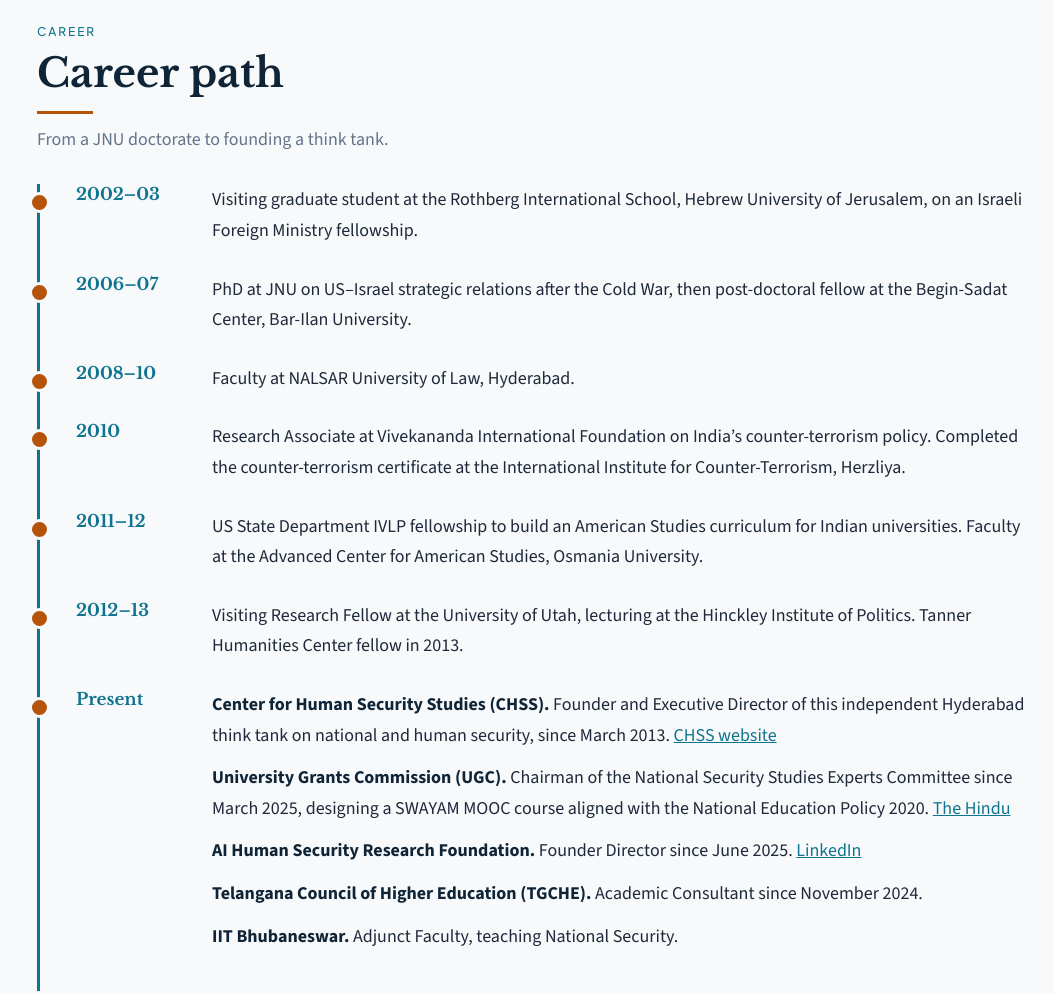
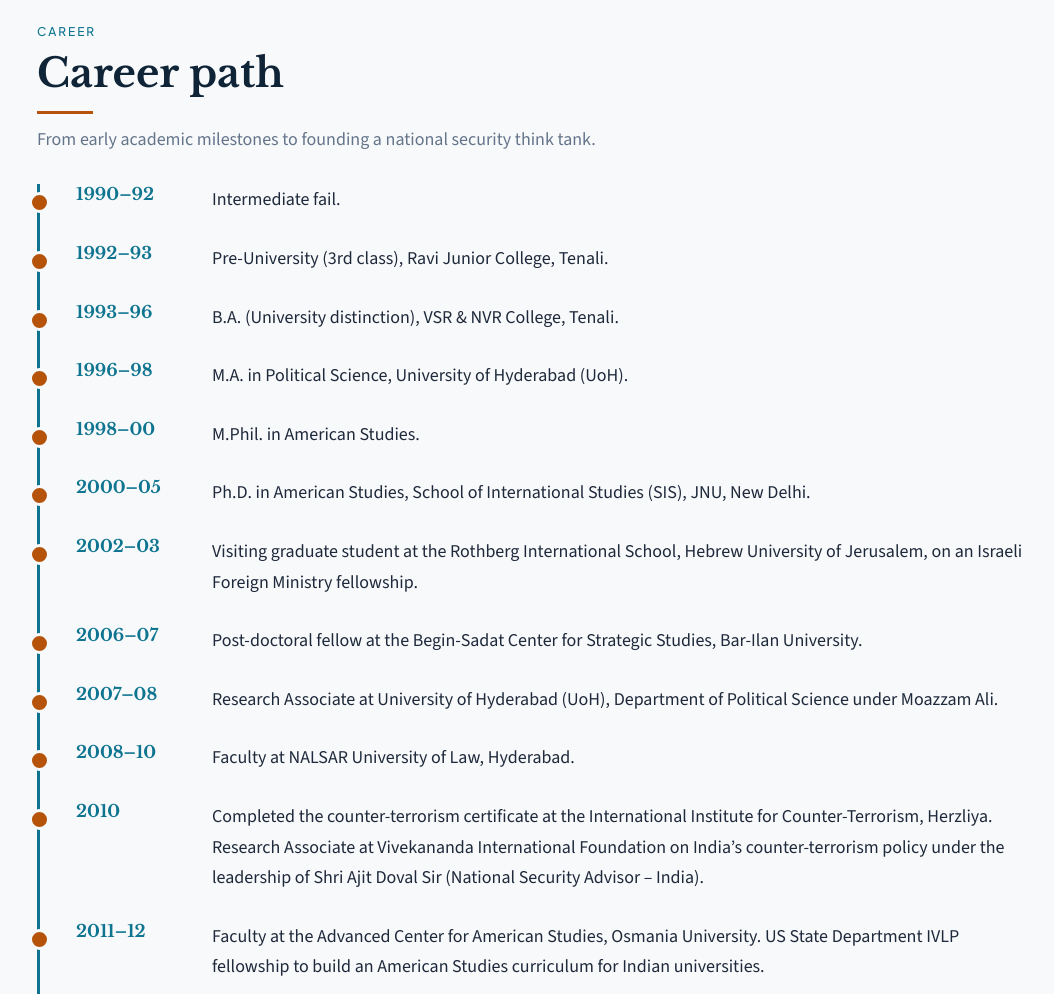
Before and after one commit to rameshkanneganti/Portfolio, a plain HTML site: page index.html in a window 1280 px wide. Shown: the part 1720-2714 px from the top of the page, without its empty margins (107-1161 px from the left). Drawn offline with nearby package versions, Linux system fonts and the light colour scheme.

Commit message:
Update index.html

```diff
--- a/index.html
+++ b/index.html
@@ -216,19 +216,29 @@ main section{border-top:1px solid var(--line);margin-top:64px;padding-top:56px}m
 <section id="path">
 <p class="eyebrow">Career</p>
 <h2>Career path</h2>
-<p class="sub">From a JNU doctorate to founding a think tank.</p>
+<p class="sub">From early academic milestones to founding a national security think tank.</p>
 <ol class="tl">
+<li><span class="y">1990–92</span><p>Intermediate fail.</p></li>
+<li><span class="y">1992–93</span><p>Pre-University (3rd class), Ravi Junior College, Tenali.</p></li>
+<li><span class="y">1993–96</span><p>B.A. (University distinction), VSR &amp; NVR College, Tenali.</p></li>
+<li><span class="y">1996–98</span><p>M.A. in Political Science, University of Hyderabad (UoH).</p></li>
+<li><span class="y">1998–00</span><p>M.Phil. in American Studies.</p></li>
+<li><span class="y">2000–05</span><p>Ph.D. in American Studies, School of International Studies (SIS), JNU, New Delhi.</p></li>
 <li><span class="y">2002–03</span><p>Visiting graduate student at the Rothberg International School, Hebrew University of Jerusalem, on an Israeli Foreign Ministry fellowship.</p></li>
-<li><span class="y">2006–07</span><p>PhD at JNU on US–Israel strategic relations after the Cold War, then post-doctoral fellow at the Begin-Sadat Center, Bar-Ilan University.</p></li>
+<li><span class="y">2006–07</span><p>Post-doctoral fellow at the Begin-Sadat Center for Strategic Studies, Bar-Ilan University.</p></li>
+<li><span class="y">2007–08</span><p>Research Associate at University of Hyderabad (UoH), Department of Political Science under Moazzam Ali.</p></li>
 <li><span class="y">2008–10</span><p>Faculty at NALSAR University of Law, Hyderabad.</p></li>
-<li><span class="y">2010</span><p>Research Associate at Vivekananda International Foundation on India’s counter-terrorism policy. Completed the counter-terrorism certificate at the International Institute for Counter-Terrorism, Herzliya.</p></li>
-<li><span class="y">2011–12</span><p>US State Department IVLP fellowship to build an American Studies curriculum for Indian universities. Faculty at the Advanced Center for American Studies, Osmania University.</p></li>
+<li><span class="y">2010</span><p>Completed the counter-terrorism certificate at the International Institute for Counter-Terrorism, Herzliya. Research Associate at Vivekananda International Foundation on India’s counter-terrorism policy under the leadership of Shri Ajit Doval Sir (National Security Advisor – India).</p></li>
+<li><span class="y">2011–12</span><p>Faculty at the Advanced Center for American Studies, Osmania University. US State Department IVLP fellowship to build an American Studies curriculum for Indian universities.</p></li>
 <li><span class="y">2012–13</span><p>Visiting Research Fellow at the University of Utah, lecturing at the Hinckley Institute of Politics. Tanner Humanities Center fellow in 2013.</p></li>
-<li><span class="y">Present</span><div class="now"><ul>
+<li><span class="y">2013–Present</span><div class="now"><ul>
 <li><strong>Center for Human Security Studies (CHSS).</strong> Founder and Executive Director of this independent Hyderabad think tank on national and human security, since March 2013. <a href="https://chss.org.in/founder/" target="_blank" rel="noopener">CHSS website</a></li>
+<li><strong>University of Maryland, USA (2015).</strong> Academic and research visit to START (National Consortium for the Study of Terrorism and Responses to Terrorism).</li>
+<li><strong>Cultural &amp; Security Studies Program, USA (2023).</strong> Official visit to the United States on a Cultural &amp; Security Studies program.</li>
+<li><strong>Stanford University (October 2024).</strong> Academic engagement on AI Ethics at Stanford University.</li>
+<li><strong>Telangana Council of Higher Education (TGCHE).</strong> Academic Consultant since November 2024.</li>
 <li><strong>University Grants Commission (UGC).</strong> Chairman of the National Security Studies Experts Committee since March 2025, designing a SWAYAM MOOC course aligned with the National Education Policy 2020. <a href="https://www.thehindu.com/news/national/andhra-pradesh/andhra-man-to-head-ugc-committee-tasked-with-designing-course-on-national-security-studies/article69353306.ece" target="_blank" rel="noopener">The Hindu</a></li>
-<li><strong>AI Human Security Research Foundation.</strong> Founder Director since June 2025. <a href="https://in.linkedin.com/in/dr-ramesh-kanneganti-b4186a32" target="_blank" rel="noopener">LinkedIn</a></li>
-<li><strong>Telangana Council of Higher Education (TGCHE).</strong> Academic Consultant since November 2024.</li>
+<li><strong>AI Human Security Research Foundation (AIHSRF).</strong> Founder Director since June 2025. <a href="https://in.linkedin.com/in/dr-ramesh-kanneganti-b4186a32" target="_blank" rel="noopener">LinkedIn</a></li>
 <li><strong>IIT Bhubaneswar.</strong> Adjunct Faculty, teaching National Security.</li>
 </ul></div></li>
 </ol>
```
